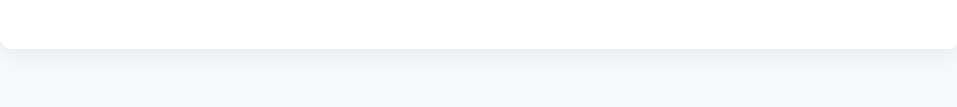
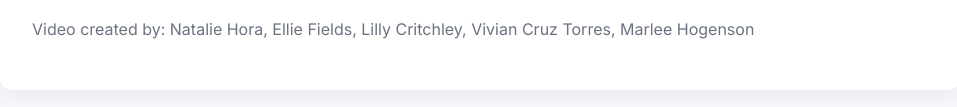
Before and after one commit to NLHora/misproject1, a plain HTML site: page discover.html in a window 1280 px wide. Shown: the part 1153-1260 px from the top of the page, without its empty margins (160-1117 px from the left). Drawn offline with Linux system fonts and the light colour scheme.

Commit message:
Update discover.html

```diff
--- a/discover.html
+++ b/discover.html
@@ -31,6 +31,7 @@
 		<video class="umd-video" controls poster="images/UMD-poster.jpg">
  			<source src="videos/UMD.mp4" type="video/mp4">
 		</video>
+		<p class="video-credits">Video created by: Natalie Hora, Ellie Fields, Lilly Critchley, Vivian Cruz Torres, Marlee Hogenson</p>
 	</main>
 	</div>
 		<footer>
```
